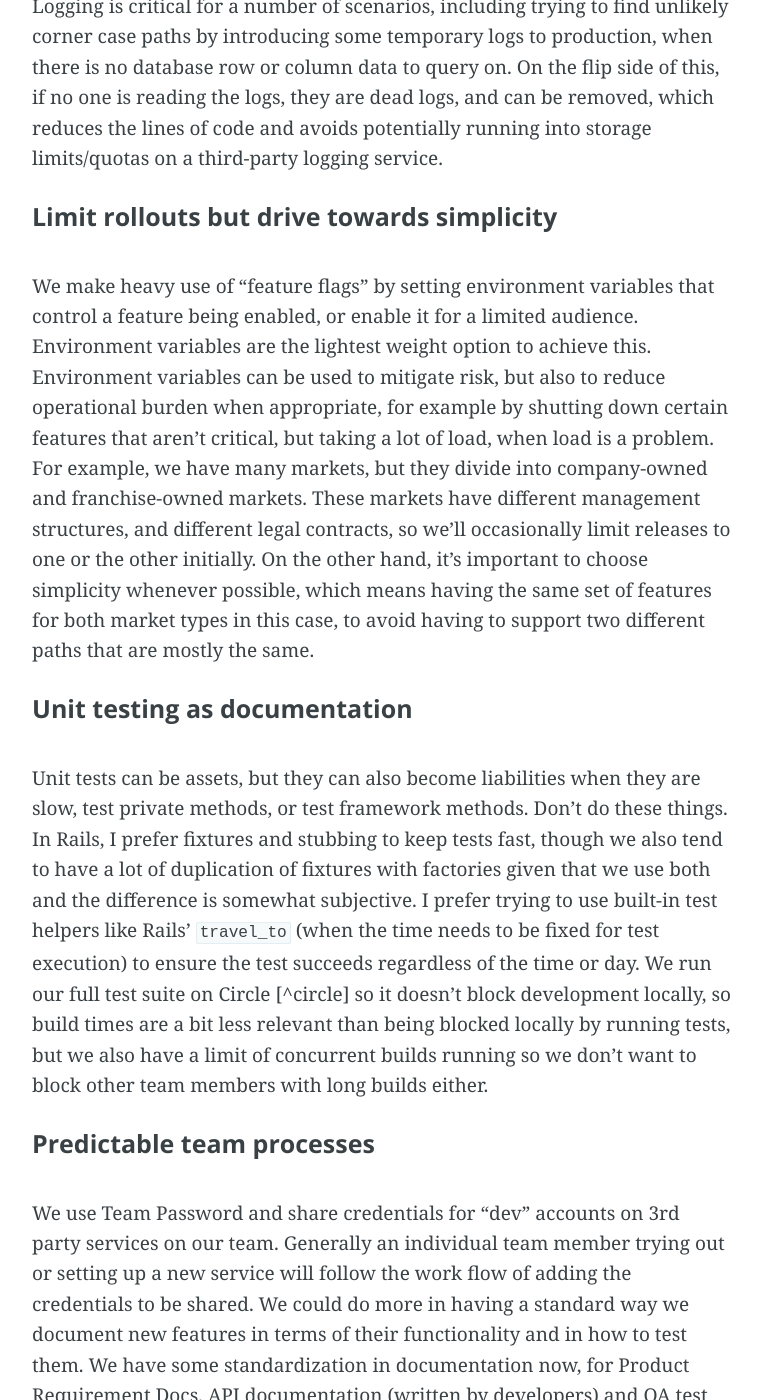
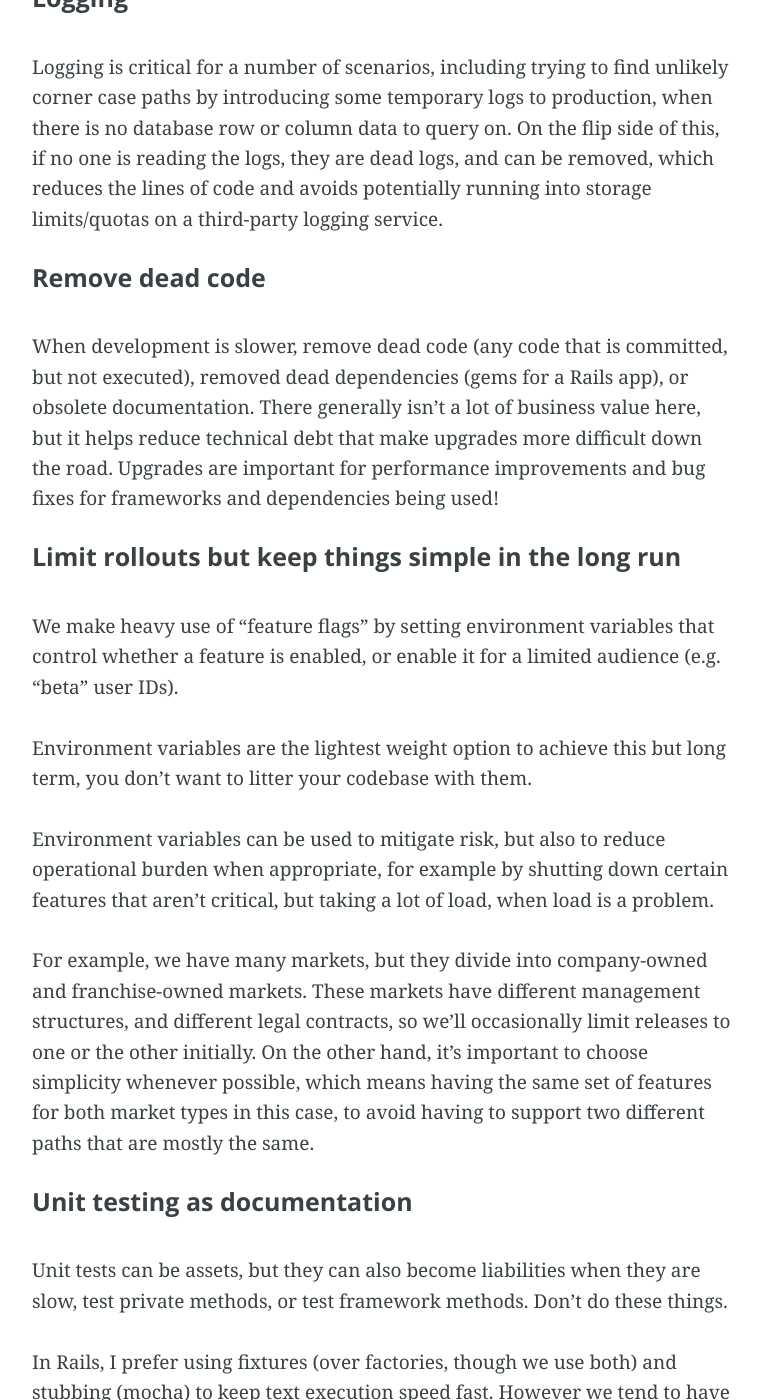
Before and after one commit to andyatkinson/blog, a Jekyll site: the page built from _posts/2017-08-01-how-i-work.md, in a window 1280 px wide and 1400 px high, scrolled down 2777 px. Shown: the whole window, without its empty margins (258-1019 px from the left). Built offline with Jekyll 4.4.1, drawn with Linux system fonts in a browser that asks for light colours; Markdown is read by kramdown in place of the engine named in the settings; some of the changed text lies outside the part shown.

Commit message:
Blog post updates

```diff
--- a/_posts/2017-08-01-how-i-work.md
+++ b/_posts/2017-08-01-how-i-work.md
@@ -10,17 +10,17 @@
 
 ##### Use the feature like a user
 
-For a user facing feature, when I'm assigned a bug and before I write any code, I find it critical to go through the feature as a user first, on each relevant platform, web, mobile app etc. This comabats speculation or skepticism about the reproduction of the bug, or unconventional steps the user might be taking, and changes that might be introduced are based on a solid foundation.
+For a user facing feature, when I'm assigned a bug and before I write any code, I find it critical to go through the feature as a user first, on each relevant platform, web, mobile app etc. This gets in front of speculation or skepticism about whether the bug can be reproduced, or whether the user took unconventional steps, and helps ensure that any changes that are introduced are based on a solid foundation of what is currently happening (a baseline).
 
 ##### Develop and deploy code in chunks
 
 For feature work that involves database changes, controller code, model code, or front-end code, I try and introduce those chunks gradually instead of all at once. Database changes are sent out first, so we can make sure the change is applied quickly and in place before being referenced by any code.
 
-This code can still all be developed at once on a feature branch, but then I'll branch again off that branch and and either `git rm` files to pare it down to what I want, for example just the database migration, schema file, and maybe a backfill script, or I'll branch off master, and cherry pick the changes, choosing the option that takes less time.
+The feature code can still all be developed at once on a feature branch, but then I'll branch again off that branch and and either `git rm` files to pare it down to what I want, for example just the database migration, schema file, and maybe a backfill script, or I'll branch off master, and cherry pick the changes from the feature branch, choosing the option that takes less time.
 
-Controller or back-end code may be deployed "dark" initially, then enabled via environment variables, so that it can be easily disabled initially. Besides the benefits of risk mitigation, by chunking up work, it's also less overwhelming for reviewers to jump in, because they aren't reviewing 1000 lines of changes at once.
+Controller or back-end code may be deployed "dark" initially, then enabled via environment variables, so that it can be easily disabled. Besides the benefits of risk mitigation, by chunking up work, it's also less overwhelming for reviewers to jump in and provide feedback, because they're reviewing maybe a few hundreds lines of changes or less, compared with hundreds or thousands.
 
-We also use a continuous deployment process, meaning code always goes through a continous integration build (full test suite is run) and then is automatically deployed.
+We also use a continuous deployment process, meaning code always goes through a continous integration build (the full test suite is run) and a passing build automatically deploys code.
 
 ##### Branch all the time
 
@@ -28,31 +28,47 @@
 
 ##### Release database changes first
 
-This avoids runtime problems with a database transaction that expects a column to be there, maybe because all the application servers haven't restarted yet. Generally I'll develop normally, then when I'm done, branch again off master, and pluck just the migrations (and the `db/structure.sql` file in our case) from my feature branch. This way I can release that chunk. It's also easy enough to manually patch migrations if they don't run for some reason, or revert this commit, without having to revert all of the application code had the database changes and application code been combined into one big change.
+This avoids runtime problems with a database transaction that expects a column to be there, maybe because all the application servers haven't restarted yet. It's also easy enough to manually patch migrations if they don't run for some reason, or revert this commit, without having to revert all of the application code had the database changes and application code been combined into one big change.
 
 ##### Rebase (or merge in master) all the time
 
-If I'm working on a branch, I use `rebase` to incorporate changes team members are making all the time (or merge master into the branch if I'm collaborating on the branch). Since we dump our database structure to the `db/structure.sql` used by Rails, this frequently has new database migration changes to incorporate. If I'm not making database changes on this branch, and generally that is the case (see previous point), then I'll accept the changes and `git rebase --continue` over and over, and then just check out the `master` version of `db/structure.sql` since I don't need anything from it anyway. I also shouldn't have any changes from `db/migrations` on my feature branch at this point. So I'll generally have 2 commits, the database migrations, and the application code. I'll generally use the bug tracker ID in both commit messages, so that they could be searched and found together later if needed. I have this alias `alias gdms='git diff master --stat'` set up and check it all the time, to make sure I'm committing only application code files. Before merging the rebased branch, I'll check `git diff master` from the feature branch one more time, and look for stray unnecessary changes.
+If I'm working on a branch, I use `rebase` to incorporate changes team members are making all the time (or merge master into the branch if I'm collaborating on the branch). Since we dump our database structure to the `db/structure.sql` used by Rails, this frequently has new database migration changes to incorporate.
+
+If I'm not making database changes on this branch, and generally that is the case (see previous point), then I'll accept the changes and `git rebase --continue` over and over, and then just check out the `master` version of `db/structure.sql` since I don't need anything from it anyway. I also shouldn't have any changes from `db/migrations` on my feature branch at this point. So I'll generally have 2 commits, the database migrations, and the application code. I'll generally use the bug tracker ID in both commit messages, so that they could be searched and found together later if needed. I have this alias `alias gdms='git diff master --stat'` set up and check it all the time, to make sure I'm committing only application code files. Before merging the rebased branch, I'll check `git diff master` from the feature branch one more time, and look for stray unnecessary changes, like whitespace or debugger lines.
 
 ##### Logging
 
 Logging is critical for a number of scenarios, including trying to find unlikely corner case paths by introducing some temporary logs to production, when there is no database row or column data to query on. On the flip side of this, if no one is reading the logs, they are dead logs, and can be removed, which reduces the lines of code and avoids potentially running into storage limits/quotas on a third-party logging service.
 
-##### Limit rollouts but drive towards simplicity
+##### Remove dead code
 
-We make heavy use of "feature flags" by setting environment variables that control a feature being enabled, or enable it for a limited audience. Environment variables are the lightest weight option to achieve this. Environment variables can be used to mitigate risk, but also to reduce operational burden when appropriate, for example by shutting down certain features that aren't critical, but taking a lot of load, when load is a problem. For example, we have many markets, but they divide into company-owned and franchise-owned markets. These markets have different management structures, and different legal contracts, so we'll occasionally limit releases to one or the other initially. On the other hand, it's important to choose simplicity whenever possible, which means having the same set of features for both market types in this case, to avoid having to support two different paths that are mostly the same.
+When development is slower, remove dead code (any code that is committed, but not executed), removed dead dependencies (gems for a Rails app), or obsolete documentation. There generally isn't a lot of business value here, but it helps reduce technical debt that make upgrades more difficult down the road. Upgrades are important for performance improvements and bug fixes for frameworks and dependencies being used!
+
+##### Limit rollouts but keep things simple in the long run
+
+We make heavy use of "feature flags" by setting environment variables that control whether a feature is enabled, or enable it for a limited audience (e.g. "beta" user IDs).
+
+Environment variables are the lightest weight option to achieve this but long term, you don't want to litter your codebase with them.
+
+Environment variables can be used to mitigate risk, but also to reduce operational burden when appropriate, for example by shutting down certain features that aren't critical, but taking a lot of load, when load is a problem.
+
+For example, we have many markets, but they divide into company-owned and franchise-owned markets. These markets have different management structures, and different legal contracts, so we'll occasionally limit releases to one or the other initially. On the other hand, it's important to choose simplicity whenever possible, which means having the same set of features for both market types in this case, to avoid having to support two different paths that are mostly the same.
 
 ##### Unit testing as documentation
 
-Unit tests can be assets, but they can also become liabilities when they are slow, test private methods, or test framework methods. Don't do these things. In Rails, I prefer fixtures and stubbing to keep tests fast, though we also tend to have a lot of duplication of fixtures with factories given that we use both and the difference is somewhat subjective. I prefer trying to use built-in test helpers like Rails' `travel_to` (when the time needs to be fixed for test execution) to ensure the test succeeds regardless of the time or day. We run our full test suite on Circle [^circle] so it doesn't block development locally, so build times are a bit less relevant than being blocked locally by running tests, but we also have a limit of concurrent builds running so we don't want to block other team members with long builds either.
+Unit tests can be assets, but they can also become liabilities when they are slow, test private methods, or test framework methods. Don't do these things.
+
+In Rails, I prefer using fixtures (over factories, though we use both) and stubbing (mocha) to keep text execution speed fast. However we tend to have a lot of duplication of fixtures with factories given that we use both and the difference is somewhat subjective. I prefer trying to use built-in test helpers like Rails' `travel_to` (when the time needs to be fixed for test execution) to ensure the test succeeds regardless of the time or day. We run our full test suite on Circle CI so it doesn't block development locally, so build times are a bit less relevant than being blocked locally by running tests, but we also have a limit of concurrent builds running so we don't want to block other team members with long builds either.
 
 ##### Predictable team processes
 
-We use Team Password and share credentials for "dev" accounts on 3rd party services on our team. Generally an individual team member trying out or setting up a new service will follow the work flow of adding the credentials to be shared. We could do more in having a standard way we document new features in terms of their functionality and in how to test them. We have some standardization in documentation now, for Product Requirement Docs, API documentation (written by developers) and QA test plans (written by QA and Product), and the predictability here is helpful.
+We use Team Password and share credentials for "dev" accounts on 3rd party services on our team. Generally an individual team member trying out or setting up a new service will follow the work flow of adding the credentials to be shared. We could do more in having a standard way we document new features in terms of their functionality and in how to test them, but this tends to be ad hoc.
+
+We have some standardization on our more formal documentation though, for Product Requirement Docs, API documentation (written by developers) and QA test plans (written by QA and Product), and the predictability here is helpful when kicking off new projects.
 
 ##### Commit early and often
 
-Write good commit messages that have a one line, less than 80 column summary, and then a more verbose description of "why" the change is happening, or "what" is changing at a higher level (the code describes the specifics) and link to bug trackers, google docs, other commits, or any other content that helps describe the context around why this commit is being introduced.
+Write good commit messages that have a one line, less than 80 column summary, and then a more verbose description of "why" the change is happening, or "what" is changing at a higher level (the code describes the specifics) and link to bug trackers, google docs, SQL queries, other commits, or any other content that helps describe the context around why this commit is being introduced.
 
 ##### Avoid introducing database changes that cause performance problems
 
@@ -60,4 +76,6 @@
 
 ##### Email management
 
-I create and archive emails with labels daily. Every new email that isn't deleted gets a label. Emails can be archived, but more easily findable under labels (or by searching). Per project labels can be useful to keep messages for a project, archive them, then delete them all, along with the label when the project is shipped. Do not leave emails unread, instead mark them "To do" and archive them and then try and schedule some time to follow up on those. If some time has passed, the window of opportunity may be over, then delete the email. Keep "to do" lists generally elswehere, out of email.
+I create and archive emails with labels daily. Every new email that isn't deleted gets a label, and auto generated emails from bug trackers don't hit my inbox but are archived with a label.
+
+Emails can be archived, but more easily findable under labels (or by searching). Per project labels can be useful to keep messages for a project, archive them, then delete them all, along with the label when the project is shipped. Do not leave emails unread, instead mark them "To do" and archive them and then try and schedule some time to follow up on those. If some time has passed, the window of opportunity may be over, then delete the email. Keep "to do" lists out of email.
```
